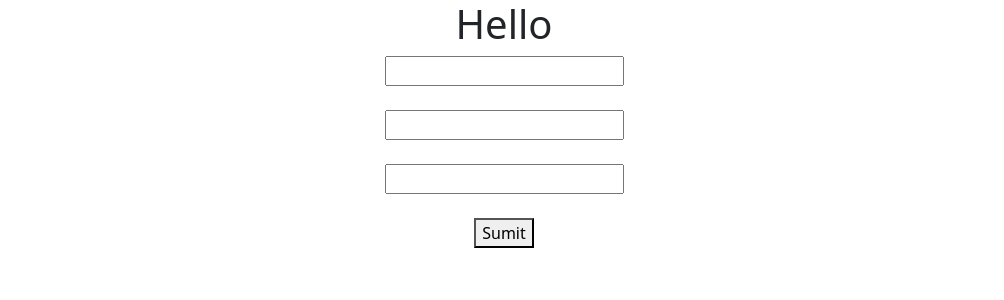
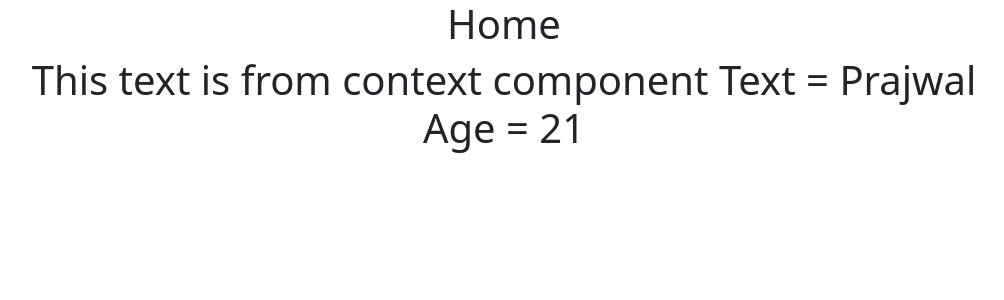
Before and after one commit to ujjwal-11103/React.js, a React (Create React App) app: page /Home in a window 1280 px wide. Shown: the top 300 px of the page, without its empty margins (136-1140 px from the left). Built offline with nearby package versions, Linux system fonts and the light colour scheme.

Commit message:
Context API

```diff
--- a/src/App.js
+++ b/src/App.js
@@ -1,41 +1,16 @@
-import React, { useEffect, useState } from 'react';
+import React from 'react'
+import NoteState from './Context/notes/NoteSate'
+import Home from './Components/Router/Home'
+export default function App() {
+  return (
+    <div>
+      <NoteState>
 
-export default function App() {
+        <Home />
 
-  const [name, setName] = useState()
-  const [email, setEmail] = useState()
-  const [mobile, setMobile] = useState()
+      </NoteState>
 
-  function submit() {
-    let data = { name, email, mobile };
-    console.log(data);
-
-    fetch("https://api.openweathermap.org/data/2.5/weather?q=Mumbai%20&appid=c7848b1913cb882c176585e7bfc7f4c1",{
-      method : 'POST',
-      headers : {
-        'Accept' : 'application/json',
-        'Content-Type' : 'application/json'
-      },
-      body : JSON.stringify(data)
-    }).then((result)=>{
-      console.log("Resulr = ",result);
-    })
-  }
-  return (
-    <div style={{ textAlign: 'center' }}>
-      <h1>Hello</h1>
-
-      <input type="text" value={name} name='name' onChange={(e) => { setName(e.target.value) }} /><br /><br />
-      <input type="email" value={email} name='email' onChange={(e) => { setEmail(e.target.value) }} /><br /><br />
-      <input type="text" value={mobile} name='mobile' onChange={(e) => { setMobile(e.target.value) }} /><br /><br />
-      <button onClick={submit}>Sumit</button>
-
+      {/*</NoteState> isse wrap krne ka mtlb ki srae components or uske bhi andr ke components ko access mil jaye NoteState ka */}
     </div>
-  );
+  )
 }
-
-const cellStyle = {
-  border: '1px solid black',
-  padding: '8px',
-  textAlign: 'center',
-};
--- a/src/Components/Router/Home.js
+++ b/src/Components/Router/Home.js
@@ -1,9 +1,23 @@
-import React from 'react'
+import React, { useContext, useEffect } from 'react'
+import NotesContext from '../../Context/notes/NotesContext'
+export default function Home() {
 
-export default function Home() {
+  const a = useContext(NotesContext)
+
+  useEffect(() => {
+    a.update();
+    // eslint-disable-next-line
+  }, [])
+
   return (
-    <div>
-      <h1 style={{ textAlign: 'center' }}>Home</h1>
+    <div style={{ textAlign: 'center' }}>
+      <h1>Home</h1>
+
+      <h1>
+        This text is from context component Text  = {a.state2.name} <br />
+        Age = {a.state2.age}
+      </h1>
+
     </div>
   )
 }
--- /dev/null
+++ b/src/Context/notes/NoteSate.js
@@ -0,0 +1,29 @@
+import React, { useState } from "react";
+import NotesContext from './NotesContext'
+const NoteState = (props) => {
+    const state1 = {
+        name: 'Ujjwal',
+        age: 20
+    }
+
+    const [state2, setData] = useState(state1)
+
+    const update = () => {
+        setTimeout(() => {
+            setData({
+                name: 'Prajwal',
+                age: 21
+            })
+        }, 1000)
+    }
+    return (
+        <NotesContext.Provider value={{ state2, update }}>
+            {props.children}
+        </NotesContext.Provider>
+    )
+}
+
+export default NoteState;
+
+
+// ye ek state hai jo ki sb component ko access hoga (Context hai)
--- /dev/null
+++ b/src/Context/notes/NotesContext.js
@@ -0,0 +1,24 @@
+import { createContext } from 'react'
+
+const NotesContext = createContext();
+
+export default NotesContext;
+
+// ye context api ka use krke apne aap ko context bana diya or hum isko sare components me import krdenge jisse ki sare components context bn jayenge
+
+// ye basically sare components me likha jata hai lekin hum code readability ke liye idhr hi define kr diye hai or isko har jagah import krdenge
+
+
+
+
+// Context API ek feature hai React ka jo aapko state aur functions ko multiple components ke beech share karne mein madad karta hai, bina prop drilling ke.
+
+// Chaliye ek simple analogy se samjhe:
+
+// Imagine kijiye aapke ghar mein ek drawing room hai, aur aap wahaan ek chhoti si table pe ek book rakhte hain. Aapka bacha jab padhai kar raha hota hai apne kamre mein, toh usko book ki zarurat hoti hai. Ab, agar aap har baar apne drawing room se book le kar bachay ke kamre tak jaate hain, toh ye thoda inconvenient ho jata hai.
+
+// Context API ka istemal karte hue, aap ye book (data ya functions) ek common jagah par rakh sakte hain (context mein), aur aapke bacha (component) direct wahaan se book ko access kar sakta hai, bina aapko har baar chal kar le jaana padhe.
+
+// Isi tarah se, Context API React mein ek central storage provide karta hai jahan aap apne state aur functions ko rakh sakte hain, aur fir aapke components uss context ko access kar sakte hain bina har baar props ke through pass karna padhe.
+
+// Ye approach aapko apne application ko maintain karne mein madad karta hai, khaas kar jab aapke components ka hierarchy (structure) complex ho ya data ko multiple levels tak pass karna ho.
```
